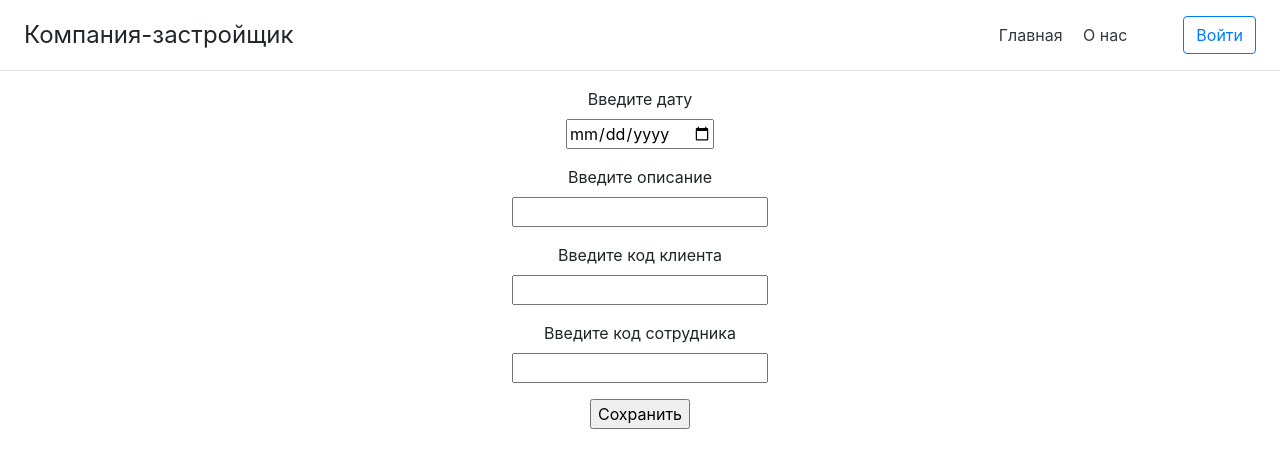
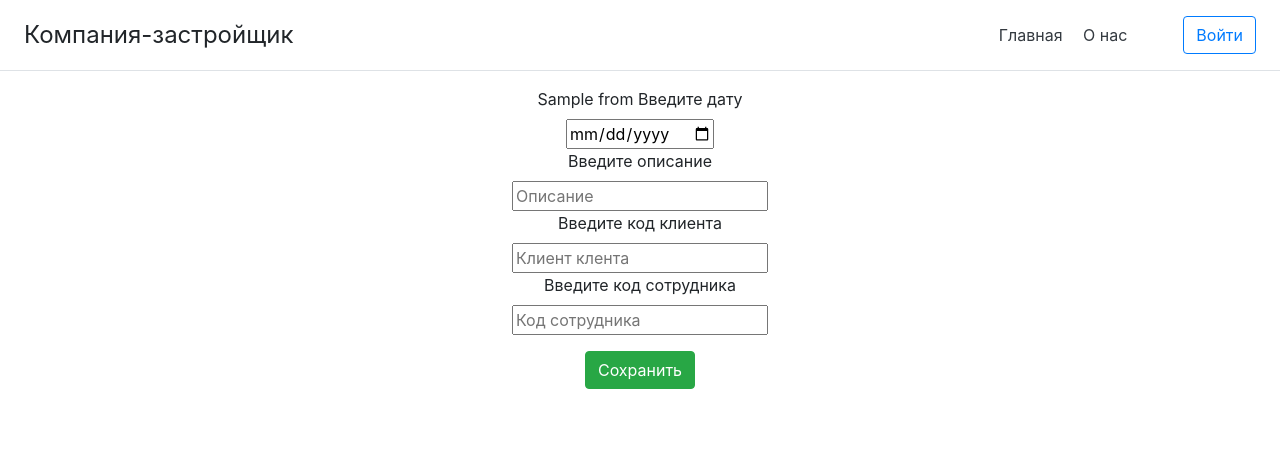
Before and after one commit to Prost0Lime/automated-sales-accounting-system-for-apartments, a Django app: template diplom/core/templates/core/new_appl.html in a window 1280 px wide. Shown: the top 468 px of the page. Run offline with Django 3.2, Linux system fonts and the light colour scheme; the template is opened without the code that fills it: most values are stand-ins (such as "Sample title", 1, 10 or a date in 2020); some libraries are stand-ins or nearby versions.

Commit message:
adding website pages

```diff
--- a/diplom/core/admin.py
+++ b/diplom/core/admin.py
@@ -78,6 +78,6 @@ class VidJilAdmin(admin.ModelAdmin):
 
 @admin.register(Zayavka)
 class ZayavkaAdmin(admin.ModelAdmin):
-    list_display = ["id_zaya", "data_zaya", "opisanie", "kod_client", "fio", "kod_sotrudn"]
+    list_display = ["id_zaya", "data_zaya", "opisanie", "kod_client", "kod_sotrudn"]
     search_fields = ["data_zaya"]
     ordering = ["id_zaya"]
--- a/diplom/core/templates/core/new_appl.html
+++ b/diplom/core/templates/core/new_appl.html
@@ -5,24 +5,19 @@
 {% endblock %}
 
 {% block body %}
-<form align=center method="POST" action="new_application">
+<form align=center method="post" >
     {% csrf_token %}
-    <p>
-        <label>Введите дату</label><br>
-        <input type="date" name="data_zaya"/>
-    </p>
-    <p>
-        <label>Введите описание</label><br>
-        <input type="text" name="opisanie"/>
-    </p>
-    <p>
-        <label>Введите код клиента</label><br>
-        <input type="text" name="kod_client"/>
-    </p>
-    <p>
-        <label>Введите код сотрудника</label><br>
-        <input type="text" name="kod_sotrudn"/>
-    </p>
-    <input type="submit" value="Сохранить">
+    {{ from }}
+
+    <label>Введите дату</label><br>
+    <input type="date" name="data_zaya"> <br>
+    <label>Введите описание</label><br>
+    <input type="text" placeholder="Описание" name="opisanie"/> <br>
+    <label>Введите код клиента</label><br>
+    <input type="text" placeholder="Клиент клента"name="kod_client"/> <br>
+    <label>Введите код сотрудника</label><br>
+    <p><input type="text" placeholder="Код сотрудника" name="kod_sotrudn"/></p>
+
+    <button class="btn btn-success" type="submit">Сохранить</button>
 </form>
 {%endblock%}
```
Also changed, not shown: diplom/core/forms.py (added, +7 -0 lines), diplom/core/views.py (+8 -15 lines).
